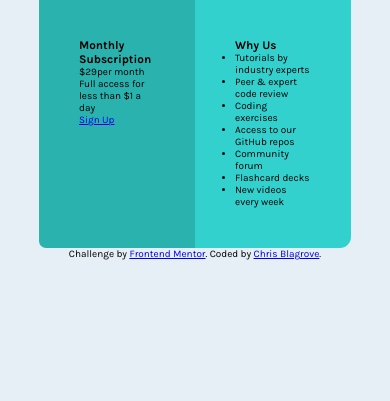
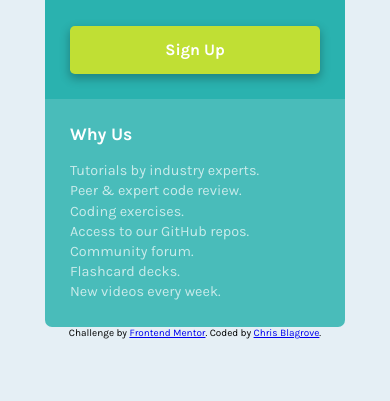
Before and after one commit to Bugzie32/Single-price-grid-component, a plain HTML site: page index.html in a window 390 px wide. Shown: the part 443-844 px from the top of the page. Drawn offline with Linux system fonts and the light colour scheme.

Commit message:
Finished Product
Finished Product.

```diff
--- a/index.html
+++ b/index.html
@@ -20,25 +20,27 @@
 					<div class="month padding">
 						<h3>Monthly Subscription</h3>
 						<p class="month_amount"><span>$29</span>per month</p>
-						<p>Full access for less than $1 a day</p>
-						<a href="#">Sign Up</a>
+						<p class="full">Full access for less than $1 a day.</p>
+						<a class="sign_up" href="#">Sign Up</a>
 					</div>
 					<div class="why_us padding">
 						<h3>Why Us</h3>
 						<ul>
-							<li>Tutorials by industry experts</li>
-							<li>Peer & expert code review</li>
-							<li>Coding exercises</li>
-							<li>Access to our GitHub repos</li>
-							<li>Community forum</li>
-							<li>Flashcard decks</li>
-							<li>New videos every week</li>
+							<li>Tutorials by industry experts.</li>
+							<li>Peer & expert code review.</li>
+							<li>Coding exercises.</li>
+							<li>Access to our GitHub repos.</li>
+							<li>Community forum.</li>
+							<li>Flashcard decks.</li>
+							<li>New videos every week.</li>
 						</ul>
 					</div>
 				</div>
 			</section>
 			<footer>
-				<p class="attribution">Challenge by <a href="https://www.frontendmentor.io?ref=challenge" target="_blank">Frontend Mentor</a>. Coded by <a href="#">Chris Blagrove</a>.</p>
+				<p class="attribution">
+					Challenge by <a href="https://www.frontendmentor.io?ref=challenge" target="_blank">Frontend Mentor</a>. Coded by <a href="https://github.com/Bugzie32">Chris Blagrove</a>.
+				</p>
 			</footer>
 		</main>
 	</body>
--- a/styles.css
+++ b/styles.css
@@ -55,6 +55,7 @@ h2 {
 .bottom {
 	display: flex;
 	width: 100%;
+	color: white;
 }
 
 .month {
@@ -63,12 +64,90 @@ h2 {
 	border-bottom-left-radius: 0.7em;
 }
 
-.why_us {
-	background-color: hsl(179, 63%, 51%);
-	width: 50%;
-	border-bottom-right-radius: 0.7rem;
+.month h3 {
+	font-size: 1.1rem;
+	margin-bottom: 1em;
 }
 
-.month .why_us {
+.month_amount {
+	color: rgba(255, 255, 255, 0.473);
+	font-size: 1rem;
+	margin-bottom: 0.7em;
+}
+span {
 	color: white;
+	font-size: 1.9rem;
+	font-weight: 700;
+	margin-right: 0.5em;
 }
+
+.full {
+	font-size: 0.9rem;
+	font-weight: 400;
+	margin-bottom: 2em;
+}
+
+.sign_up {
+	text-decoration: none;
+	background-color: hsl(71, 73%, 54%);
+	padding: 0.9em 0;
+	color: white;
+	display: flex;
+	justify-content: center;
+	border-radius: 0.3em;
+	font-size: 1rem;
+	font-weight: 700;
+	box-shadow: 0 4px 10px 1px rgba(0, 0, 0, 0.253);
+}
+
+.why_us {
+	background-color: hsl(179, 46%, 51%);
+	width: 50%;
+	border-bottom-right-radius: 0.7em;
+}
+
+.why_us h3 {
+	font-size: 1.1rem;
+	margin-bottom: 1em;
+}
+ul {
+	list-style-type: none;
+}
+li {
+	font-size: 0.9rem;
+	color: rgba(255, 255, 255, 0.699);
+	line-height: 1.4em;
+}
+
+/* Start Media Queries */
+
+@media screen and (max-width: 575px) {
+	section {
+		max-width: 300px;
+		width: 90%;
+	}
+
+	.padding {
+		padding: 2.5em;
+	}
+
+	.bottom {
+		width: 100%;
+		display: flex;
+		flex-direction: column;
+		align-items: center;
+	}
+
+	.why_us,
+	.month {
+		width: 100%;
+	}
+
+	.month {
+		border-radius: 0;
+	}
+
+	.why_us {
+		border-radius: 0 0 0.7em 0.7em;
+	}
+}
```
